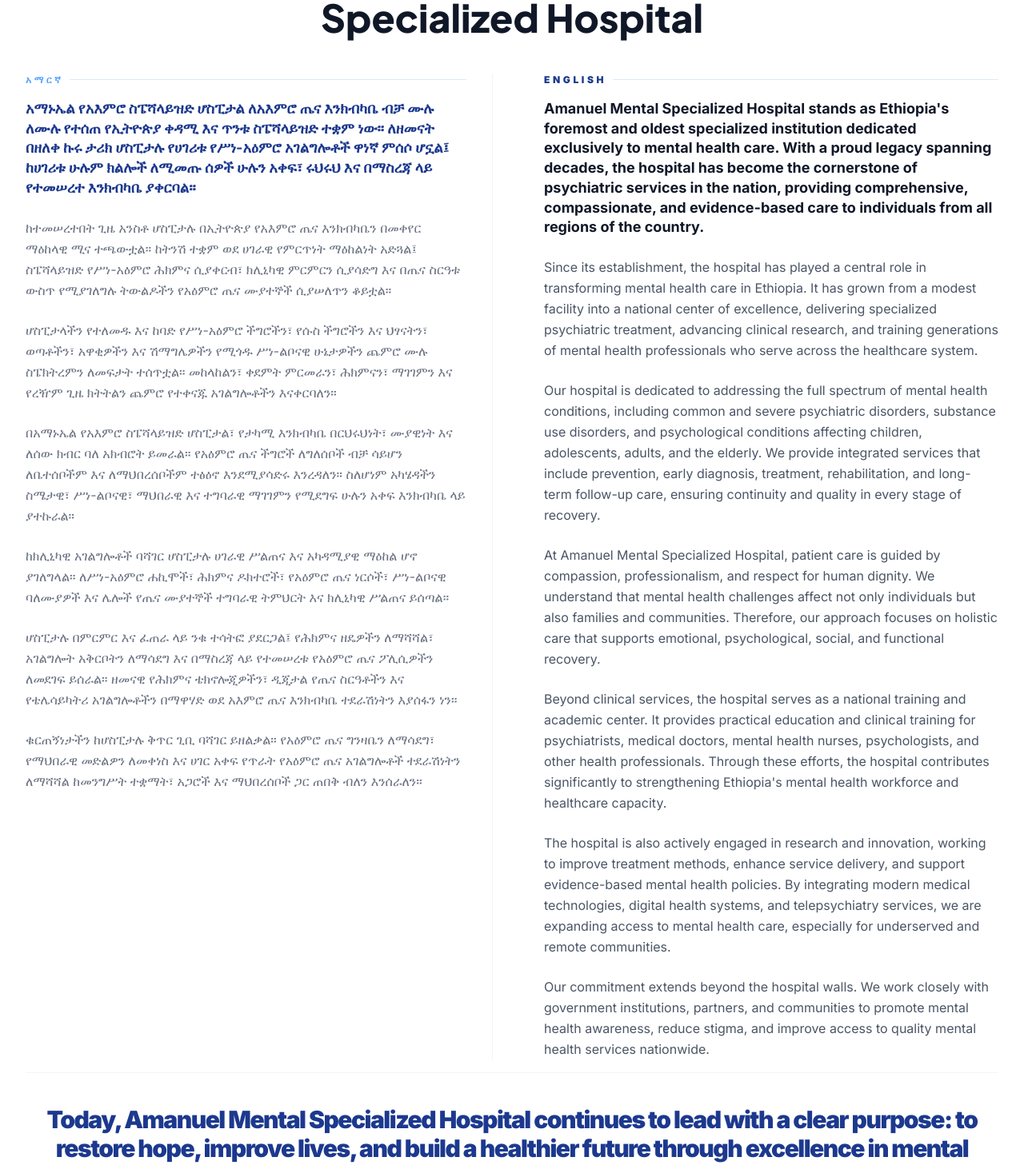
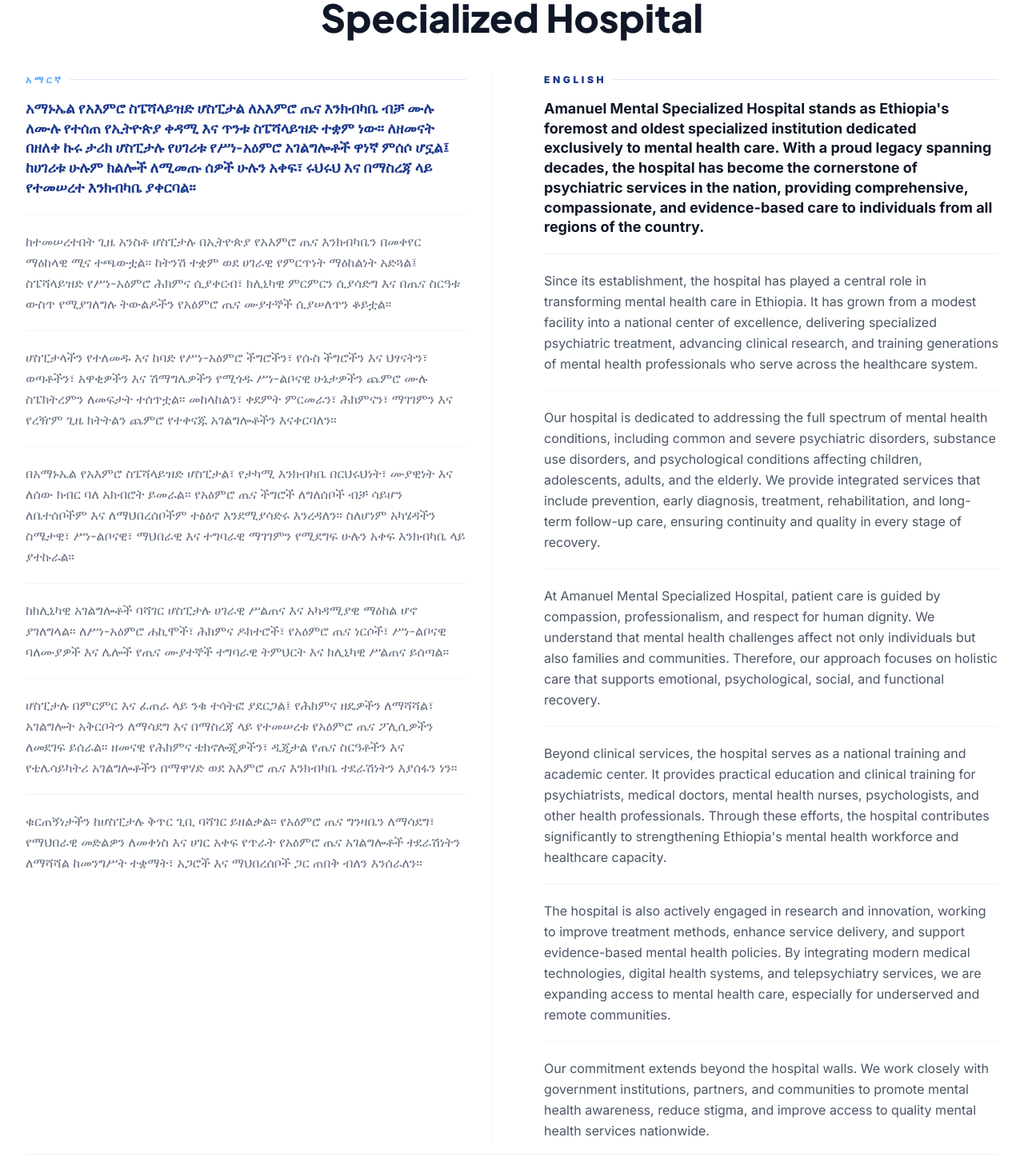
Before and after one commit to jonnahjr/amsh-website, a Next.js app in the folder frontend/: page /about in a window 1280 px wide. Shown: the part 1200-2657 px from the top of the page at 80% size. Built offline with nearby package versions, Linux system fonts and the light colour scheme; no server answers.

Commit message:
Add clear separators between paragraphs in About page bilingual layout

```diff
--- a/frontend/app/about/page.tsx
+++ b/frontend/app/about/page.tsx
@@ -90,27 +90,27 @@
                             </h2>
                             <div className="grid grid-cols-1 md:grid-cols-2 gap-12 text-left mt-8">
                                 {/* Amharic Column */}
-                                <div className="space-y-6 text-gray-500 text-base leading-relaxed border-r border-gray-100 pr-8">
+                                <div className="text-gray-500 text-base leading-relaxed border-r border-gray-100 pr-8">
                                     <div className="flex items-center gap-2 mb-4">
                                         <span className="text-xs font-black uppercase tracking-[0.3em] text-blue-400">አማርኛ</span>
                                         <span className="flex-1 h-px bg-blue-100" />
                                     </div>
-                                    <p className="font-bold text-lg text-blue-900 leading-snug">
+                                    <p className="font-bold text-lg text-blue-900 leading-snug pb-5 mb-5 border-b border-gray-100">
                                         አማኑኤል የአእምሮ ስፔሻላይዝድ ሆስፒታል ለአእምሮ ጤና እንክብካቤ ብቻ ሙሉ ለሙሉ የተሰጠ የኢትዮጵያ ቀዳሚ እና ጥንቱ ስፔሻላይዝድ ተቋም ነው። ለዘመናት በዘለቀ ኩሩ ታሪክ ሆስፒታሉ የሀገሪቱ የሥነ-አዕምሮ አገልግሎቶች ዋነኛ ምሰሶ ሆኗል፤ ከሀገሪቱ ሁሉም ክልሎች ለሚመጡ ሰዎች ሁሉን አቀፍ፣ ሩህሩህ እና በማስረጃ ላይ የተመሠረተ እንክብካቤ ያቀርባል።
                                     </p>
-                                    <p>
+                                    <p className="pb-5 mb-5 border-b border-gray-100">
                                         ከተመሠረተበት ጊዜ አንስቶ ሆስፒታሉ በኢትዮጵያ የአእምሮ ጤና እንክብካቤን በመቀየር ማዕከላዊ ሚና ተጫውቷል። ከትንሽ ተቋም ወደ ሀገራዊ የምርጥነት ማዕከልነት አድጓል፤ ስፔሻላይዝድ የሥነ-አዕምሮ ሕክምና ሲያቀርብ፣ ክሊኒካዊ ምርምርን ሲያሳድግ እና በጤና ስርዓቱ ውስጥ የሚያገለግሉ ትውልዶችን የአዕምሮ ጤና ሙያተኞች ሲያሠለጥን ቆይቷል።
                                     </p>
-                                    <p>
+                                    <p className="pb-5 mb-5 border-b border-gray-100">
                                         ሆስፒታላችን የተለመዱ እና ከባድ የሥነ-አዕምሮ ችግሮችን፣ የሱስ ችግሮችን እና ህፃናትን፣ ወጣቶችን፣ አዋቂዎችን እና ሽማግሌዎችን የሚጎዱ ሥነ-ልቦናዊ ሁኔታዎችን ጨምሮ ሙሉ ስፔክትረምን ለመፍታት ተሰጥቷል። መከላከልን፣ ቀደምት ምርመራን፣ ሕክምናን፣ ማገገምን እና የረዥም ጊዜ ክትትልን ጨምሮ የተቀናጁ አገልግሎቶችን እናቀርባለን።
                                     </p>
-                                    <p>
+                                    <p className="pb-5 mb-5 border-b border-gray-100">
                                         በአማኑኤል የአእምሮ ስፔሻላይዝድ ሆስፒታል፣ የታካሚ እንክብካቤ በርህሩህነት፣ ሙያዊነት እና ለሰው ክብር ባለ አክብሮት ይመራል። የአዕምሮ ጤና ችግሮች ለግለሰቦች ብቻ ሳይሆን ለቤተሰቦችም እና ለማህበረሰቦችም ተፅዕኖ እንደሚያሳድሩ እንረዳለን። ስለሆነም አካሄዳችን ስሜታዊ፣ ሥነ-ልቦናዊ፣ ማህበራዊ እና ተግባራዊ ማገገምን የሚደግፍ ሁሉን አቀፍ እንክብካቤ ላይ ያተኩራል።
                                     </p>
-                                    <p>
+                                    <p className="pb-5 mb-5 border-b border-gray-100">
                                         ከክሊኒካዊ አገልግሎቶች ባሻገር ሆስፒታሉ ሀገራዊ ሥልጠና እና አካዳሚያዊ ማዕከል ሆኖ ያገለግላል። ለሥነ-አዕምሮ ሐኪሞች፣ ሕክምና ዶክተሮች፣ የአዕምሮ ጤና ነርሶች፣ ሥነ-ልቦናዊ ባለሙያዎች እና ሌሎች የጤና ሙያተኞች ተግባራዊ ትምህርት እና ክሊኒካዊ ሥልጠና ይሰጣል።
                                     </p>
-                                    <p>
+                                    <p className="pb-5 mb-5 border-b border-gray-100">
                                         ሆስፒታሉ በምርምር እና ፈጠራ ላይ ንቁ ተሳትፎ ያደርጋል፤ የሕክምና ዘዴዎችን ለማሻሻል፣ አገልግሎት አቅርቦትን ለማሳደግ እና በማስረጃ ላይ የተመሠረቱ የአዕምሮ ጤና ፖሊሲዎችን ለመደገፍ ይሰራል። ዘመናዊ የሕክምና ቴክኖሎጂዎችን፣ ዲጂታል የጤና ስርዓቶችን እና የቴሌሳይካትሪ አገልግሎቶችን በማዋሃድ ወደ አእምሮ ጤና እንክብካቤ ተደራሽነትን እያሰፋን ነን።
                                     </p>
                                     <p>
@@ -119,27 +119,27 @@
                                 </div>
 
                                 {/* English Column */}
-                                <div className="space-y-6 text-gray-600 text-base leading-relaxed pl-0 md:pl-4">
+                                <div className="text-gray-600 text-base leading-relaxed pl-0 md:pl-4">
                                     <div className="flex items-center gap-2 mb-4">
                                         <span className="text-xs font-black uppercase tracking-[0.3em] text-blue-900">English</span>
                                         <span className="flex-1 h-px bg-blue-100" />
                                     </div>
-                                    <p className="font-bold text-lg text-gray-900 leading-snug">
+                                    <p className="font-bold text-lg text-gray-900 leading-snug pb-5 mb-5 border-b border-gray-100">
                                         Amanuel Mental Specialized Hospital stands as Ethiopia's foremost and oldest specialized institution dedicated exclusively to mental health care. With a proud legacy spanning decades, the hospital has become the cornerstone of psychiatric services in the nation, providing comprehensive, compassionate, and evidence-based care to individuals from all regions of the country.
                                     </p>
-                                    <p>
+                                    <p className="pb-5 mb-5 border-b border-gray-100">
                                         Since its establishment, the hospital has played a central role in transforming mental health care in Ethiopia. It has grown from a modest facility into a national center of excellence, delivering specialized psychiatric treatment, advancing clinical research, and training generations of mental health professionals who serve across the healthcare system.
                                     </p>
-                                    <p>
+                                    <p className="pb-5 mb-5 border-b border-gray-100">
                                         Our hospital is dedicated to addressing the full spectrum of mental health conditions, including common and severe psychiatric disorders, substance use disorders, and psychological conditions affecting children, adolescents, adults, and the elderly. We provide integrated services that include prevention, early diagnosis, treatment, rehabilitation, and long-term follow-up care, ensuring continuity and quality in every stage of recovery.
                                     </p>
-                                    <p>
+                                    <p className="pb-5 mb-5 border-b border-gray-100">
                                         At Amanuel Mental Specialized Hospital, patient care is guided by compassion, professionalism, and respect for human dignity. We understand that mental health challenges affect not only individuals but also families and communities. Therefore, our approach focuses on holistic care that supports emotional, psychological, social, and functional recovery.
                                     </p>
-                                    <p>
+                                    <p className="pb-5 mb-5 border-b border-gray-100">
                                         Beyond clinical services, the hospital serves as a national training and academic center. It provides practical education and clinical training for psychiatrists, medical doctors, mental health nurses, psychologists, and other health professionals. Through these efforts, the hospital contributes significantly to strengthening Ethiopia's mental health workforce and healthcare capacity.
                                     </p>
-                                    <p>
+                                    <p className="pb-5 mb-5 border-b border-gray-100">
                                         The hospital is also actively engaged in research and innovation, working to improve treatment methods, enhance service delivery, and support evidence-based mental health policies. By integrating modern medical technologies, digital health systems, and telepsychiatry services, we are expanding access to mental health care, especially for underserved and remote communities.
                                     </p>
                                     <p>
```
